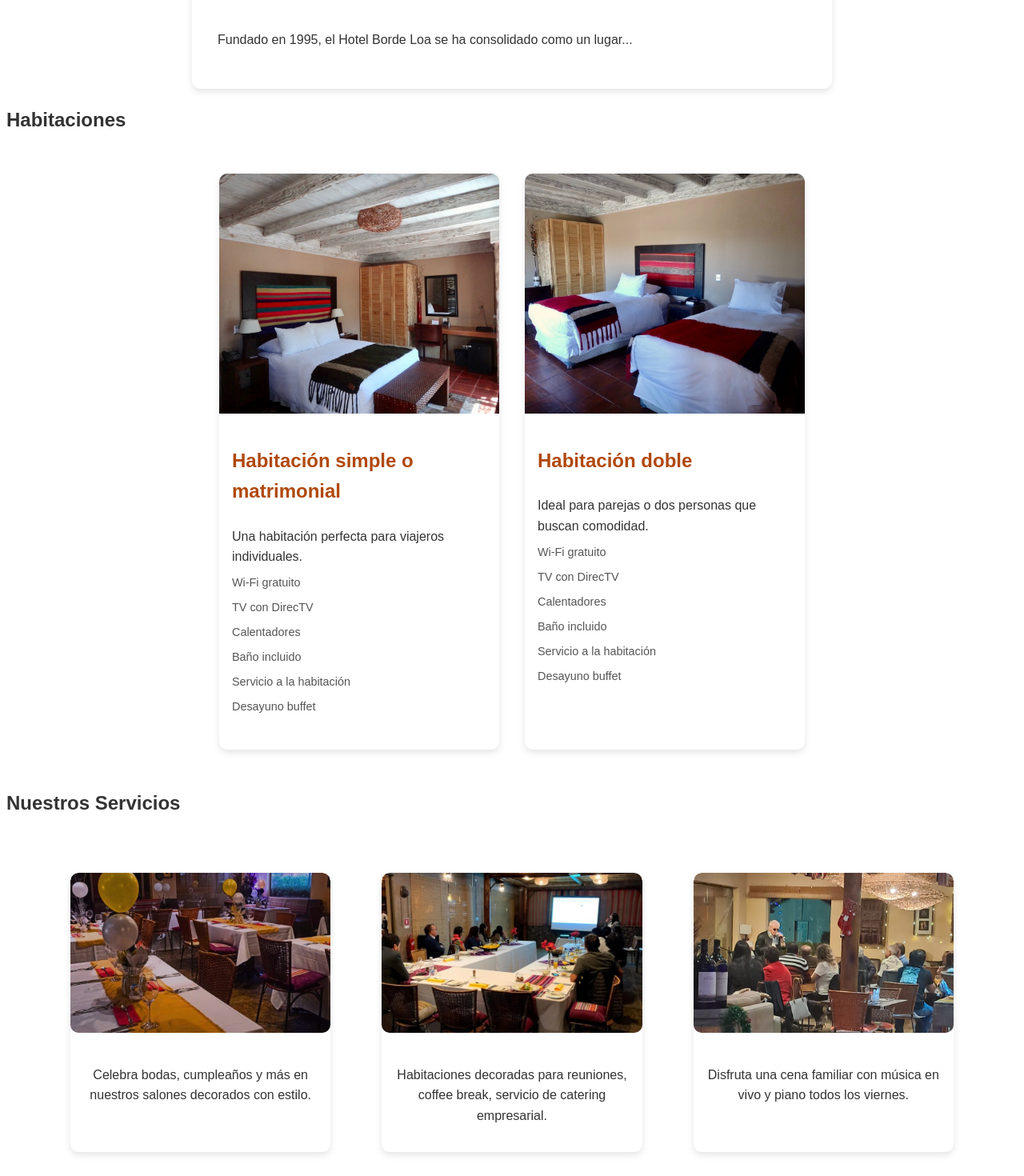
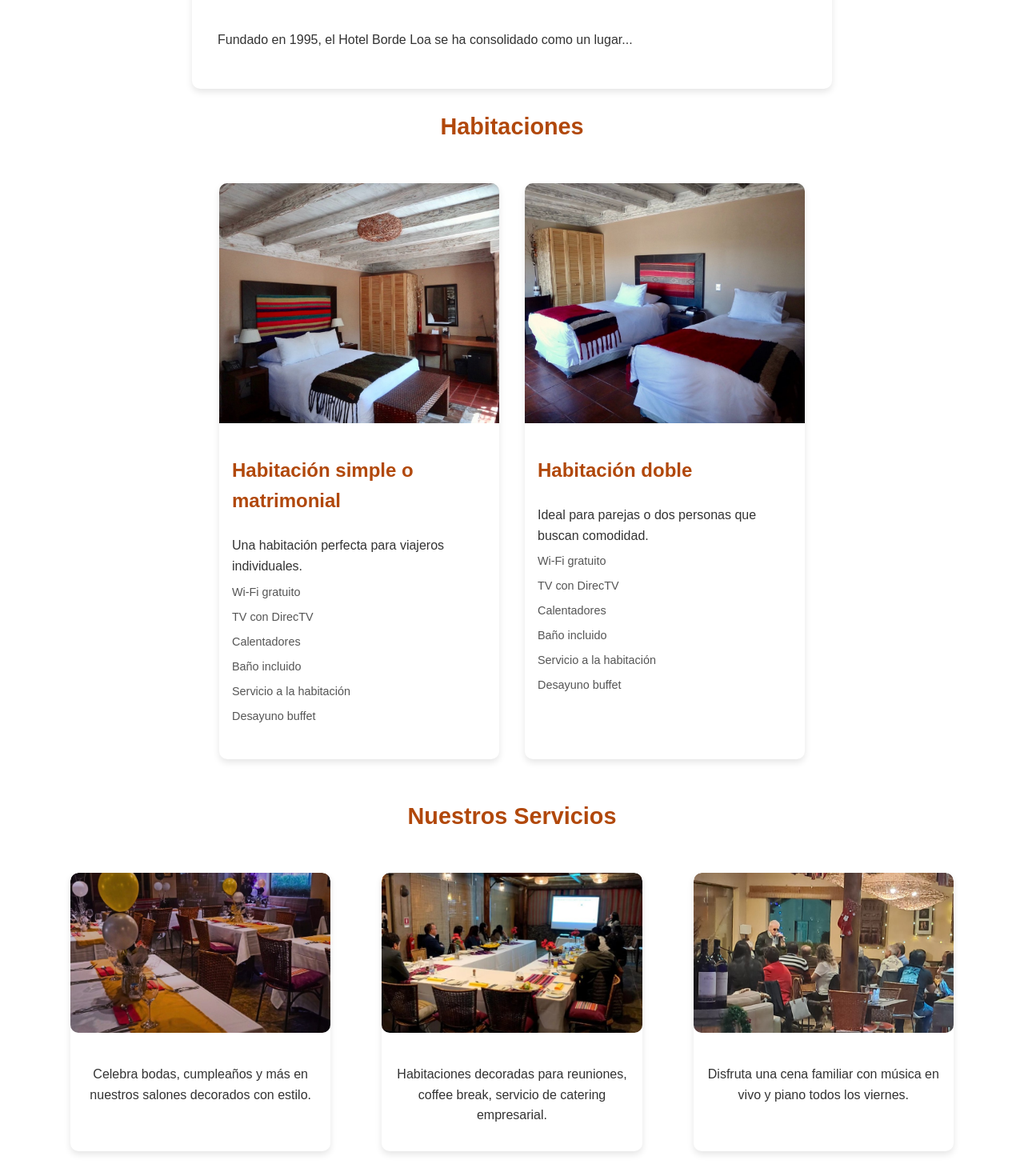
Before and after one commit to Erickbut/APP_ANAKENA, a Next.js app in the folder frontend/: page / in a window 1280 px wide. Shown: the part 1240-2710 px from the top of the page at 80% size. Built offline with nearby package versions, Linux system fonts and the light colour scheme.

Commit message:
SPA: better titles and wpp in footer

```diff
--- a/frontend/src/components/Footer.jsx
+++ b/frontend/src/components/Footer.jsx
@@ -1,15 +1,33 @@
 import React from 'react';
-import styles from '../styles/Footer.module.css';  // O la ruta correspondiente de tu CSS
+import styles from '../styles/Footer.module.css'; // O la ruta correspondiente de tu CSS
 
 const Footer = () => {
     return (
         <footer className={styles.footer}>
             <div className={styles.socialIcons}>
-                <a href="https://www.instagram.com/bordeloaryh/profilecard/?igsh=bjBudzFzcHVrN3hm" target="_blank" rel="noopener noreferrer">
+                <a
+                    href="https://www.instagram.com/bordeloaryh/profilecard/?igsh=bjBudzFzcHVrN3hm"
+                    target="_blank"
+                    rel="noopener noreferrer"
+                    aria-label="Instagram"
+                >
                     <i className="fa-brands fa-instagram"></i> {/* Icono de Instagram */}
                 </a>
-                <a href="https://www.facebook.com/profile.php?id=100080006257999&mibextid=ZbWKwL" target="_blank" rel="noopener noreferrer">
+                <a
+                    href="https://www.facebook.com/profile.php?id=100080006257999&mibextid=ZbWKwL"
+                    target="_blank"
+                    rel="noopener noreferrer"
+                    aria-label="Facebook"
+                >
                     <i className="fab fa-facebook-f"></i> {/* Icono de Facebook */}
+                </a>
+                <a
+                    href="https://wa.me/56978004935"
+                    target="_blank"
+                    rel="noopener noreferrer"
+                    aria-label="WhatsApp"
+                >
+                    <i className="fab fa-whatsapp"></i> {/* Icono de WhatsApp */}
                 </a>
             </div>
             <div className={styles.copyRights}>
--- a/frontend/src/pages/index.js
+++ b/frontend/src/pages/index.js
@@ -27,11 +27,11 @@
             </div>
 
             <div id="rooms">
-                <h2>Habitaciones</h2>
+                <h2 className="titleh">Habitaciones</h2>
                 <Rooms />
             </div>
             <div id="services">
-                <h2>Nuestros Servicios</h2>
+                <h2 className="titleh">Nuestros Servicios</h2>
                 <Services />
             </div>
 
--- a/frontend/src/styles/global.css
+++ b/frontend/src/styles/global.css
@@ -12,7 +12,13 @@
     color: #333;
     margin-top: 110px;
 }
-
+.titleh{
+    font-size: 1.8rem;
+    font-weight: bold;
+    color: #b1480b;
+    text-align: center;
+    margin-bottom: 0rem;
+}
 /* Diseño Desktop (Ancho mayor a 1024px) */
 @media (min-width: 1024px) {
     .container {
```
Also changed, not shown: frontend/src/styles/Footer.module.css (+5 -2 lines), frontend/src/styles/Services.module.css (line endings or trailing spaces).
